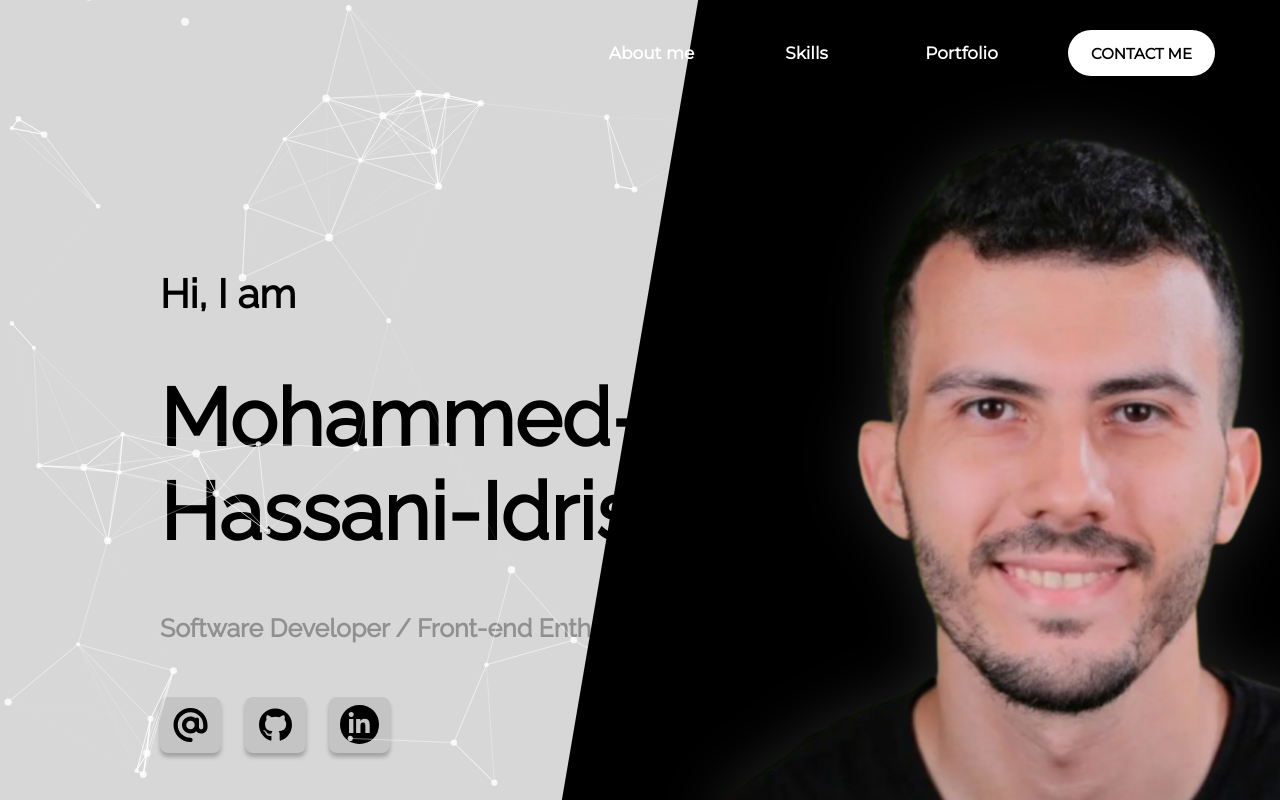
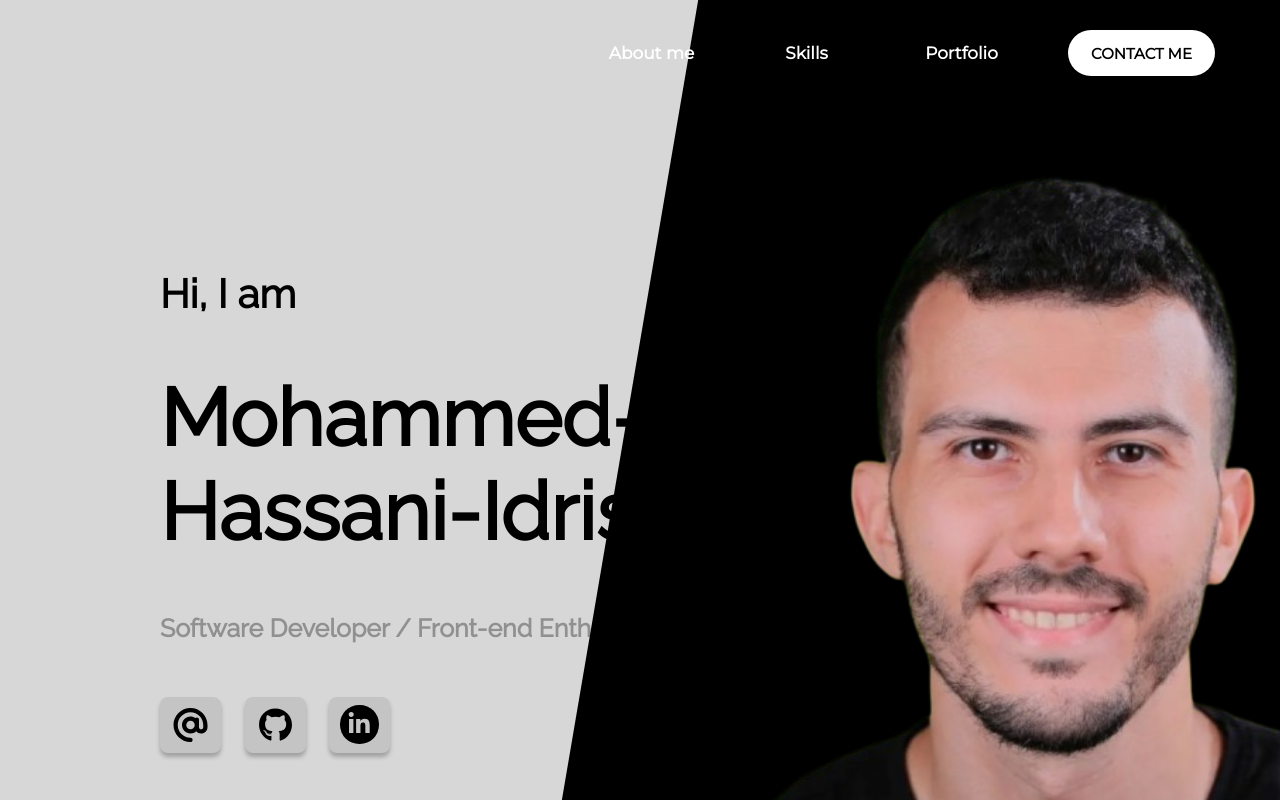
Before and after one commit to hiabed/Portfolio, a React (Vite) app: page / in a window 1280 px wide. Shown: the top 800 px of the page. Built offline with nearby package versions, Linux system fonts and the light colour scheme.

Commit message:
resume updated and ui sizes fixed

```diff
--- a/src/About.jsx
+++ b/src/About.jsx
@@ -22,7 +22,7 @@ const About = () => {
             This experience taught me how to independently learn, adapt, and deliver in real-world scenarios with people
             from diverse backgrounds. Some of my projects are listed below.
         </p>
-        <a href='./resume.pdf' target='blank_' className='read-more resume' style={{borderColor: "black", color: "black", textDecoration: "none"}}><FontAwesomeIcon style={{width: "fit-content"}} icon={faEye} />RESUME</a>
+        <a href='./My_Resume.pdf' target='blank_' className='read-more resume' style={{borderColor: "black", color: "black", textDecoration: "none"}}><FontAwesomeIcon style={{width: "fit-content"}} icon={faEye} />RESUME</a>
         <div className="separator"></div>
         <div className="knowledges">
             <div className="first-two">
--- a/src/App.css
+++ b/src/App.css
@@ -32,7 +32,7 @@ canvas {
 }
 
 body {
-  background-color: #d6d6d6;
+  background-color: #353232;
 }
 
 #aboutnskills {
@@ -102,7 +102,7 @@ body {
   /* left: 0; */
   color: white;
   max-width: 1920px;
-  width: 100%;
+  width: 100vw;
   height: 66px;
   /* opacity: 0.9; */
   font-family: "Montserrat", sans-serif;
@@ -197,12 +197,12 @@ body {
 
 #me {
   position: absolute;
-  bottom: 33%;
+  bottom: 30%;
   left: 97px;
   transform: rotate(-9.67deg);
   width: fit-content;
   height: fit-content;
-  filter: drop-shadow(0px 0px 30px rgb(34, 34, 34));
+  /* filter: drop-shadow(0px 0px 30px rgb(34, 34, 34)); */
 }
 
 .description-container {
--- a/src/App.jsx
+++ b/src/App.jsx
@@ -15,7 +15,6 @@ const mainStyle = {
   width: "100%",
   height: "1022px",
   backgroundColor: "#D7D7D7",
-  background: "linear-gradient(90deg,rgba(215, 215, 215, 1) 0%, rgba(215, 215, 215, 1) 57%, rgba(0, 0, 0, 1) 100%)",
   position: "relative",
   overflow: "hidden",
 }
@@ -80,13 +79,6 @@ function App() {
 
   return (
     <div className="App" style={app}>
-      <div className="navig" style={{backgroundColor: scrolled ? "#0B0B0B" : "transparent",top: scrolled ? 0 : 20,transition: "all 0.3s ease",}}>
-          <a className='nav' href="#About">About me</a>
-          <a className='nav' href="#Skills">Skills</a>
-          <a className='nav' href="#Portfolio" style={{marginRight: 25}}>Portfolio</a>
-          <a className='nav' href="#Contact" style={contact}>CONTACT ME</a>
-      </div>
-      <div className='main' id="main" style={mainStyle}>
       <Particles
           id="tsparticles"
           init={particlesInit}
@@ -143,6 +135,13 @@ function App() {
             detectRetina: true,
         }}
       />
+      <div className="navig" style={{backgroundColor: scrolled ? "#0B0B0B" : "transparent",top: scrolled ? 0 : 20,transition: "all 0.3s ease",}}>
+          <a className='nav' href="#About">About me</a>
+          <a className='nav' href="#Skills">Skills</a>
+          <a className='nav' href="#Portfolio" style={{marginRight: 25}}>Portfolio</a>
+          <a className='nav' href="#Contact" style={contact}>CONTACT ME</a>
+      </div>
+      <div className='main' id="main" style={mainStyle}>
         <div className="myPicture" style={myPic}>
           <div id="me">
             <img src="me-removebg-preview.png" alt="My Picture" style={{height: 706,}} />
--- a/src/Contact.css
+++ b/src/Contact.css
@@ -69,6 +69,7 @@
 }
 
 #submit {
+    padding: 0 !important;
     display: flex;
     width: 197px !important;
     height: 45px !important;
```
Also changed, not shown: 1 other file (tests, documents, lock files or other folders).
